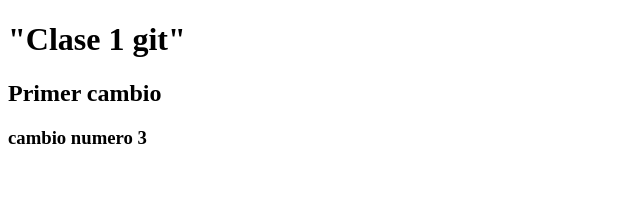
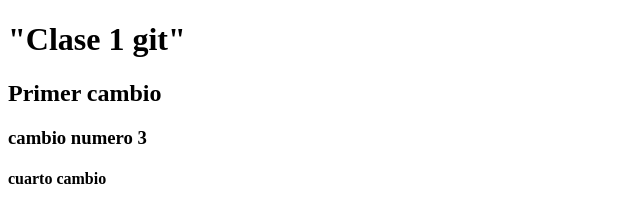
Before and after one commit to FrostLord98/clase, a plain HTML site: page index.html in a window 1280 px wide. Shown: the whole page, without its empty margins (0-640 px from the left). Drawn offline with Linux system fonts and the light colour scheme.

Commit message:
cambio cuatro

```diff
--- a/index.html
+++ b/index.html
@@ -9,5 +9,6 @@
       <h1>"Clase 1 git"</h1>
       <h2>Primer cambio</h2>
       <h3>cambio numero 3</h3>
+      <h4>cuarto cambio</h4>
 </body>
 </html>
```
